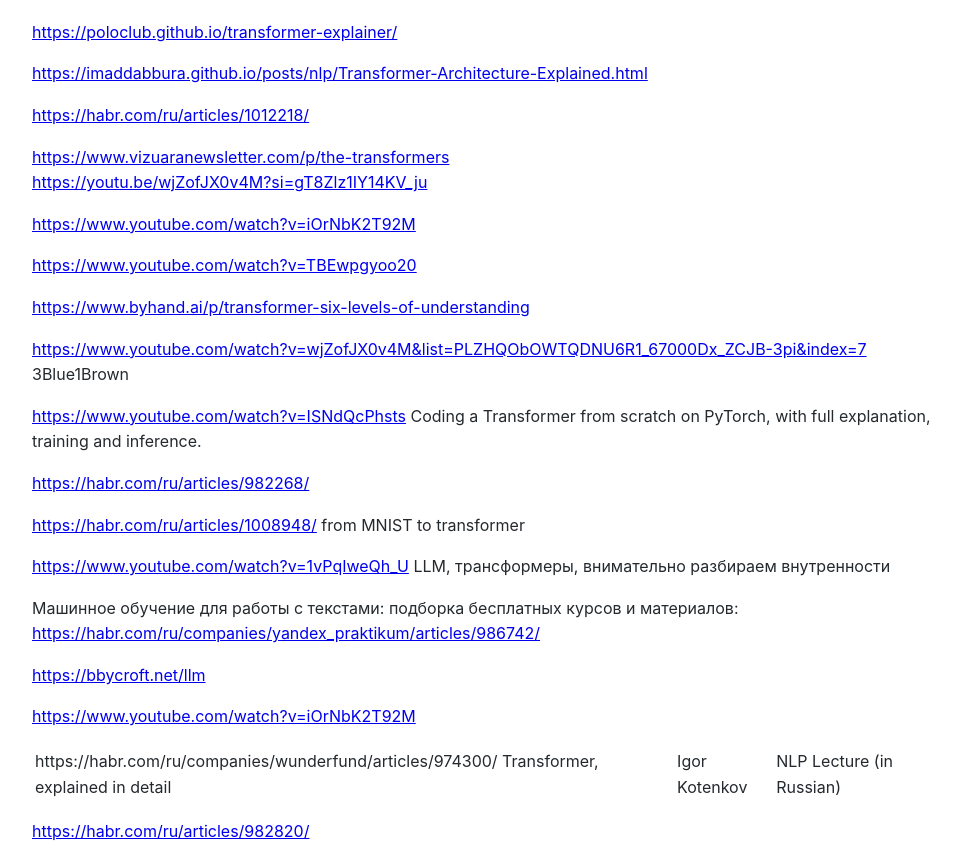
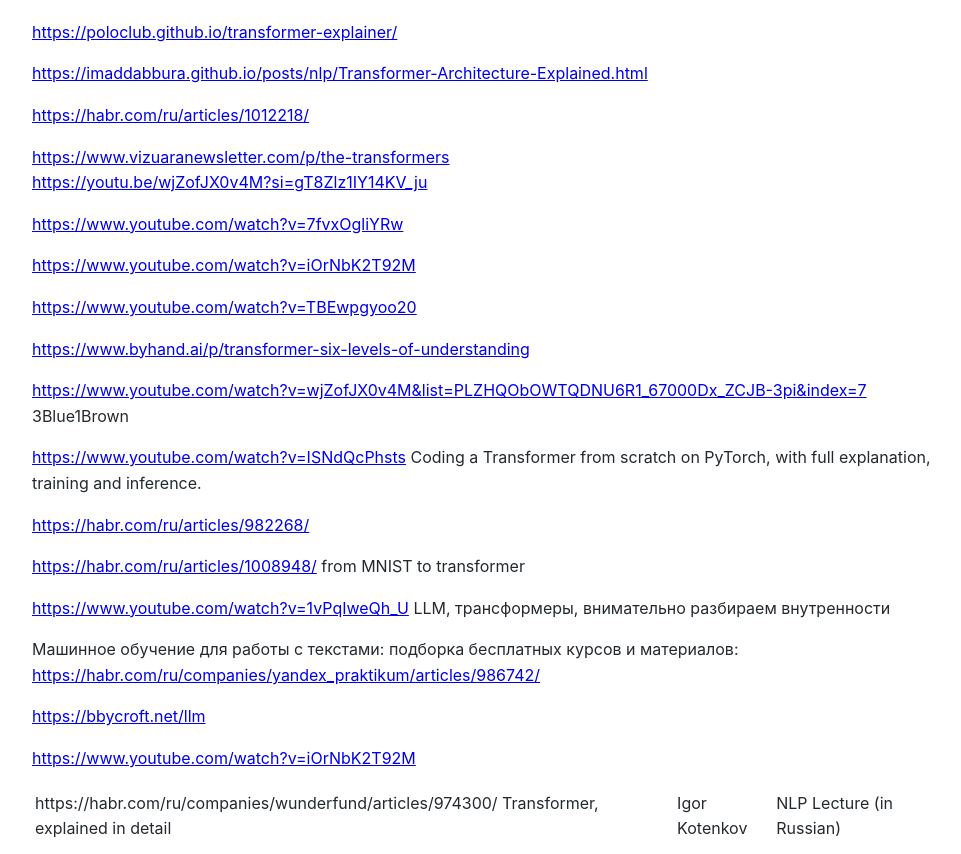
Before and after one commit to Michael-Lubinsky/michael-lubinsky.github.com, a Jekyll site: the page built from ml/transformer.md, in a window 1280 px wide and 900 px high, scrolled down 1112 px, cut to the strip 46-900 px from the top of the window. Shown: the whole strip, without its empty margins (158-1119 px from the left). Built offline with Jekyll 4.4.1, drawn with Linux system fonts in a browser that asks for light colours; our own code applies the rules of GitHub Pages for plain Markdown files.

Commit message:
Update transformer.md

```diff
--- a/ml/transformer.md
+++ b/ml/transformer.md
@@ -12,7 +12,7 @@
 <https://youtu.be/wjZofJX0v4M?si=gT8Zlz1IY14KV_ju>
 
 
-
+<https://www.youtube.com/watch?v=7fvxOgliYRw>
 
 <https://www.youtube.com/watch?v=iOrNbK2T92M>
 
```
